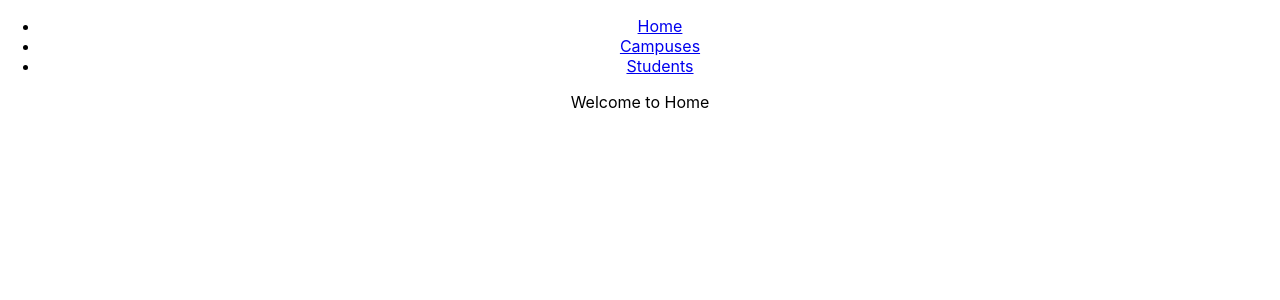
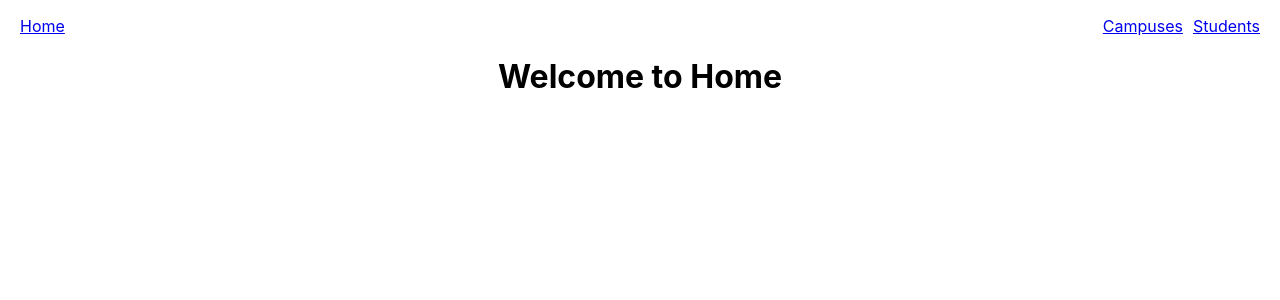
Before and after one commit to acisse44/CRUDProjectFrontend, a React (Create React App) app: page / in a window 1280 px wide. Shown: the top 300 px of the page. Built offline with nearby package versions, Linux system fonts and the light colour scheme.

Commit message:
updated with some styling and fixed the error in campuses.reducer

```diff
--- a/src/App/App.css
+++ b/src/App/App.css
@@ -1,5 +1,24 @@
 .App {
   text-align: center;
+}
+
+.nav-container {
+  padding: 0 20px;
+}
+
+.nav-links {
+  display: flex;
+  justify-content: space-between;
+  list-style-type: none;
+  padding: 0;
+}
+
+.nav-item-left {
+  margin-right: auto;
+}
+
+.nav-item-right {
+  margin-left: 10px;
 }
 
 .App-logo {
--- a/src/App/App.js
+++ b/src/App/App.js
@@ -9,15 +9,15 @@ function App() {
     <Router>
       <div className="App">
         {/* Navigation */}
-        <nav>
-          <ul>
-            <li>
+        <nav className="nav-container">
+          <ul className="nav-links">
+            <li className="nav-item-left">
               <Link to="/">Home</Link>
             </li>
-            <li>
+            <li className="nav-item-right">
               <Link to="/campuses">Campuses</Link>
             </li>
-            <li>
+            <li className="nav-item-right">
               <Link to="/students">Students</Link>
             </li>
           </ul>
--- a/src/Components/CampusesList.jsx
+++ b/src/Components/CampusesList.jsx
@@ -4,11 +4,15 @@ function CampusesList(props) {
     console.log("PROPS", props.list);
     return (
         <div>
-            {props.list.map((item) => {
-                return <div key={item.id}>{item.id} {item.name} {item.imageUrl} {item.description} {item.address}</div>
-            })}
+          {props.list.map((item) => (
+            <div key={item.id}>
+              <img src={item.imageUrl} alt={item.Name} style={{ width: "200px", height: "200px" }}/>
+              <div>{item.description}</div>
+              <div>{item.address}</div>
+            </div>
+          ))}
         </div>
-    );
+      );
 }
 
 export default CampusesList;
--- a/src/Components/StudentsList.jsx
+++ b/src/Components/StudentsList.jsx
@@ -4,11 +4,16 @@ function StudentsList(props) {
     console.log("PROPS", props.list);
     return (
         <div>
-            {props.list.map((item) => {
-                return <div key={item.id}>{item.id} {item.firstName} {item.lastName} {item.email}</div>
-            })}
+          {props.list.map((item) => (
+            <div key={item.id}>
+              <img src={item.imageUrl} alt={item.firstName} style={{ width: "200px", height: "200px" }}/>
+              <div>{item.firstName} {item.lastName}</div>
+              <div>{item.email}</div>
+              {/* <div>{item.address}</div> */}
+            </div>
+          ))}
         </div>
-    );
+      );
 }
 
 export default StudentsList;
--- a/src/Pages/Home.jsx
+++ b/src/Pages/Home.jsx
@@ -2,7 +2,11 @@ import React from 'react'
 
  function Home() {
   return (
-    <div>Welcome to Home </div>
+    <div>
+      <h1>
+        Welcome to Home
+      </h1>
+    </div>
   )
 }
 
--- a/src/Redux/campuses/campuses.reducer.js
+++ b/src/Redux/campuses/campuses.reducer.js
@@ -3,7 +3,7 @@ import CampusActionType from "./campuses.types";
 
 // Initial state object for students
 export const INITIAL_STATE = {
-  campuses: [],
+  allCampuses: [],
 };
 
 // Reducer function for managing the state related to students
```
